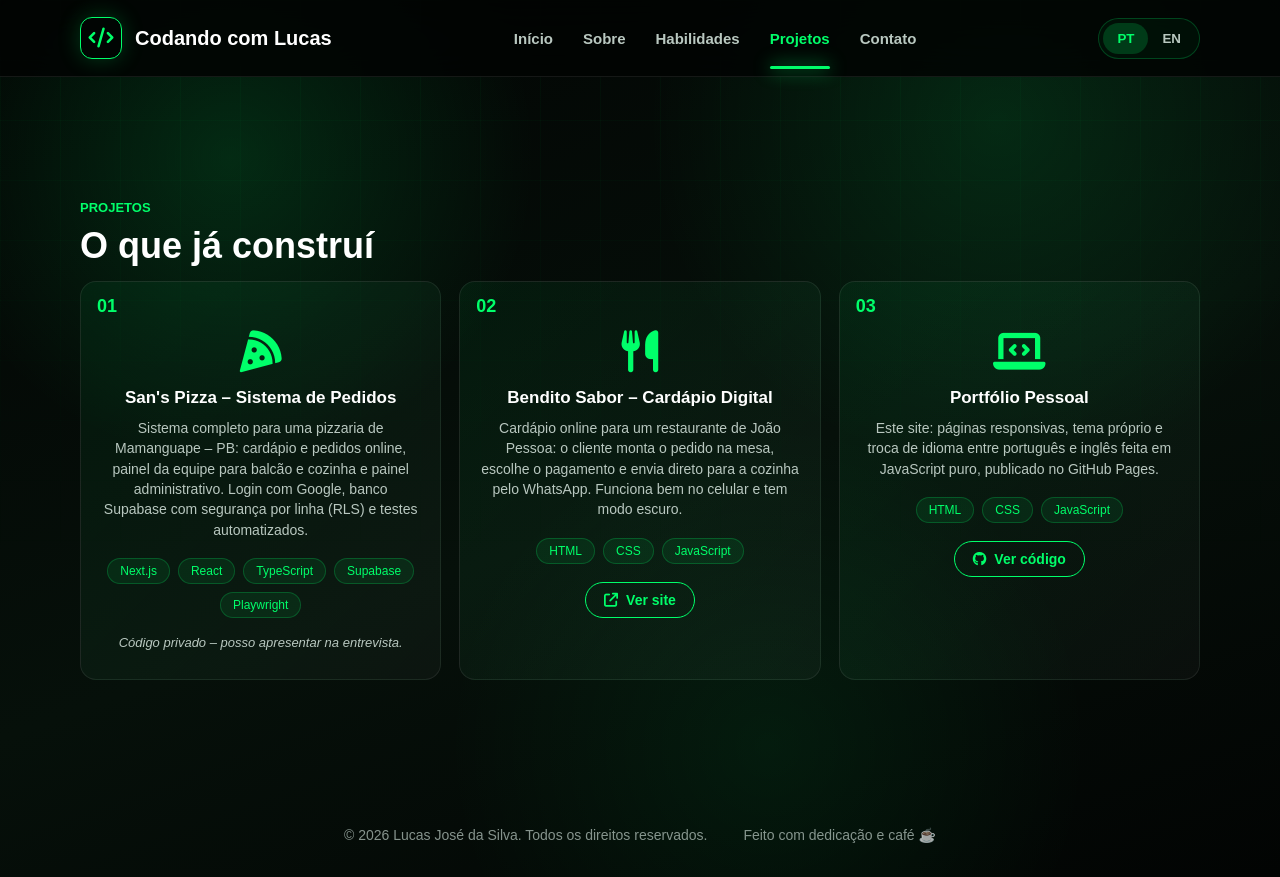
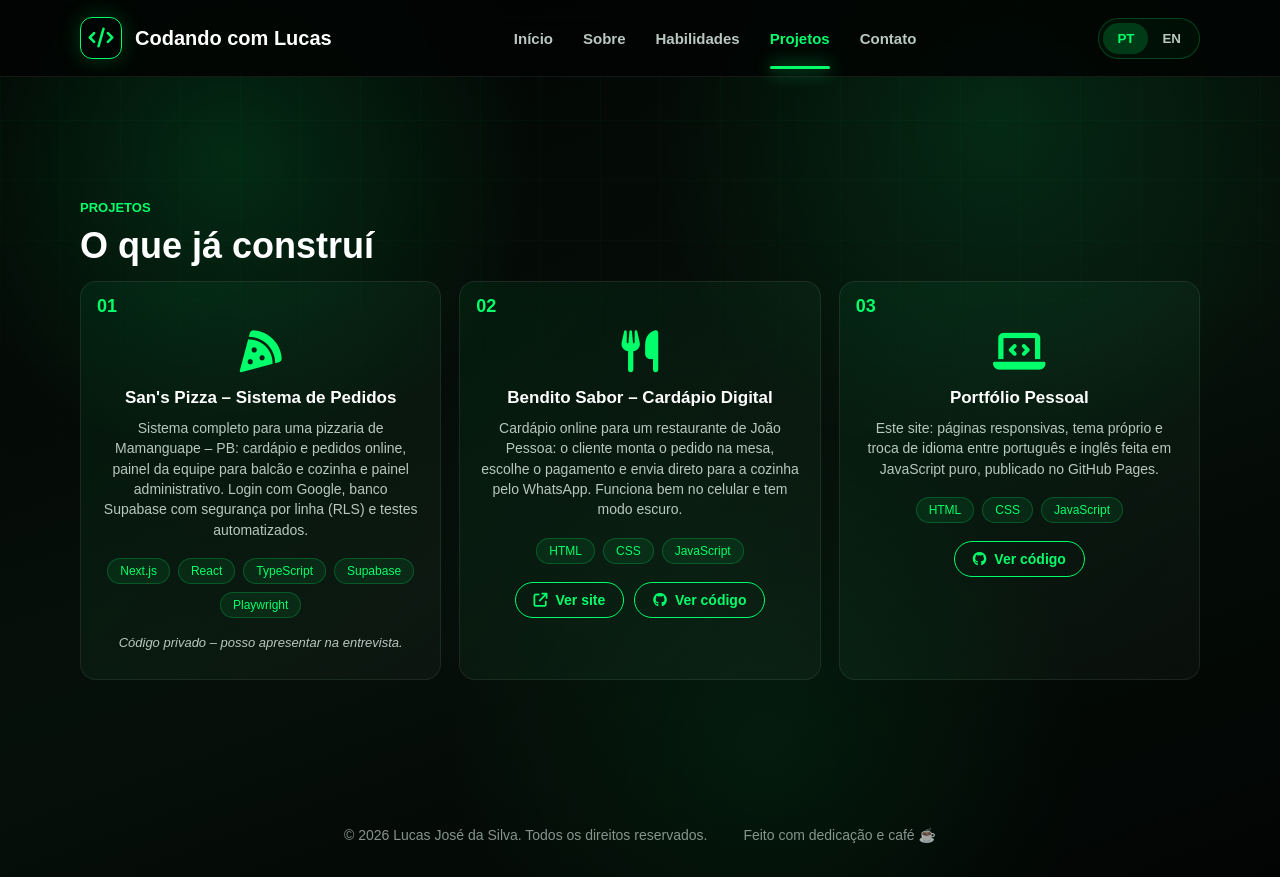
Before and after one commit to LucasJose17/LucasJose17.github.io, a plain HTML site: page projetos.html in a window 1280 px wide. Drawn offline with Linux system fonts and the light colour scheme.

Commit message:
Aponta o Bendito Sabor para o repositório próprio

```diff
--- a/projetos.html
+++ b/projetos.html
@@ -93,9 +93,13 @@
             </div>
 
             <div class="project-links">
-              <a href="bendito-sabor/" target="_blank" rel="noopener">
+              <a href="https://lucasjose17.github.io/bendito-sabor/" target="_blank" rel="noopener">
                 <i class="fa-solid fa-arrow-up-right-from-square"></i>
                 <span data-i18n="seeSite">Ver site</span>
+              </a>
+              <a href="https://github.com/LucasJose17/bendito-sabor" target="_blank" rel="noopener">
+                <i class="fa-brands fa-github"></i>
+                <span data-i18n="seeCode">Ver código</span>
               </a>
             </div>
           </div>
--- a/style.css
+++ b/style.css
@@ -589,6 +589,8 @@ a {
 .project-links {
   display: flex;
   justify-content: center;
+  flex-wrap: wrap;
+  gap: 10px;
   margin-top: 18px;
 }
 
```
